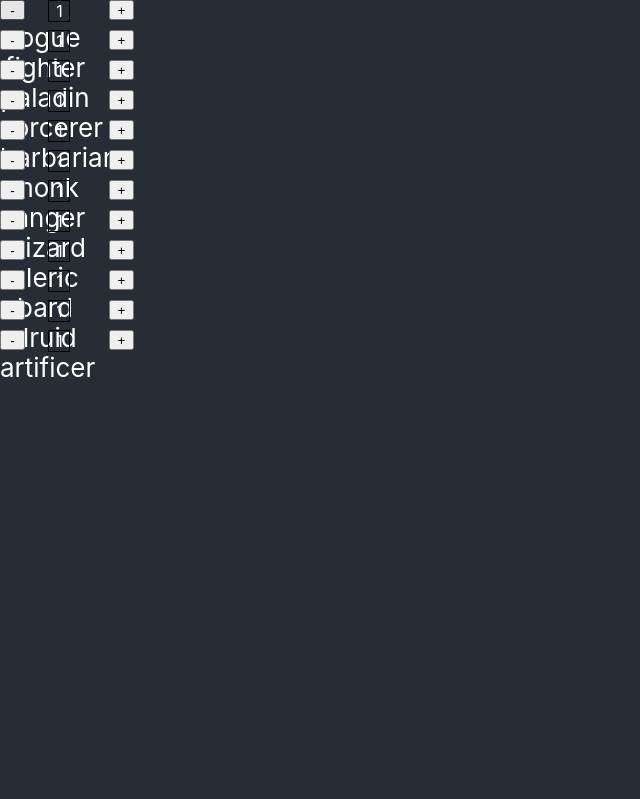
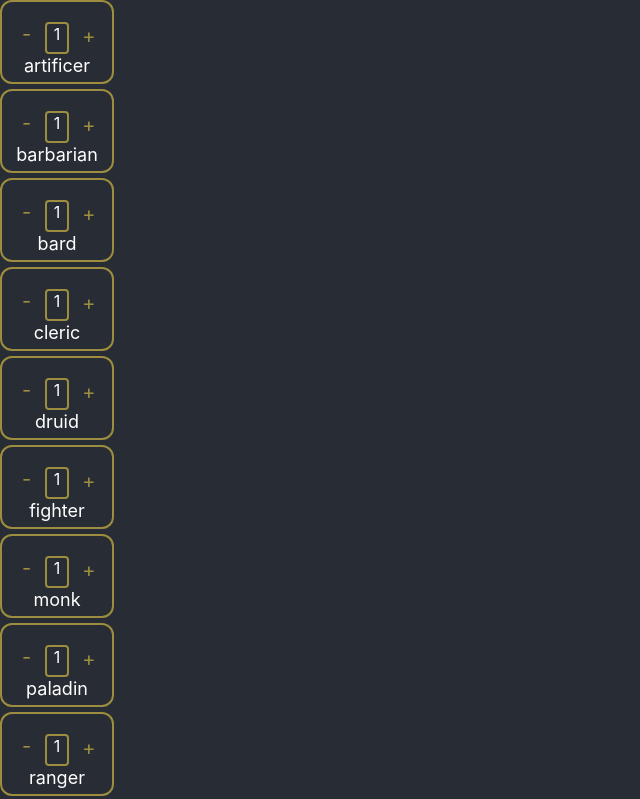
Before and after one commit to RedalarHouseVoid/RedalarHouseVoid.github.io, a React (Create React App) app: page / in a window 1280 px wide. Shown: the top 799 px of the page, without its empty margins (0-640 px from the left). Built offline with nearby package versions, Linux system fonts and the light colour scheme.

Commit message:
refactoring level adjustment method

```diff
--- a/src/App.css
+++ b/src/App.css
@@ -32,12 +32,20 @@ div.classButtons {
   height: 10px;
 }
 
+div.level {
+  border: 2px solid rgb(156, 142, 62);
+  border-radius: 12px;
+  width: 110px;
+  margin-bottom:5px;
+}
+
 .classLevelerContainer {
   display: grid;
-  grid-template-columns: 6% 11% 6%;
+  grid-template-columns: 30% 43% 20%;
   gap: 0px 0px;
-  height: 30px;
-  margin-bottom:px;
+  height: 40px;
+  margin-bottom:20px;
+  margin-top:20px;
 }
 
 p.level-box {
@@ -45,27 +53,44 @@ p.level-box {
   height: 10px;
 }
 
-button.level-button-left {
+div.level-button-left {
   height: 20px;
   width: 25px;
+  margin-left: 20px;
+  margin-bottom: 10px;
+  color: rgb(156, 142, 62);
+  font-size: 20px;
 }
 
-button.level-button-right {
+div.level-button-right {
   height: 20px;
   width: 25px;
+  margin-top: 2px;
+  margin-bottom: 10px;
+  color: rgb(156, 142, 62);
+  font-size: 20px;
+}
+
+div.level-button-right:hover {
+  color: rgb(131, 128, 128)
 }
 
 div.level-val {
   margin-left: 10px;
   width: 20px;
-  border: 1px solid black;
+  border: 2px solid rgb(156, 142, 62);
   font-size: medium;
   text-align: center;
+  border-radius: 4px;
 }
+
+
 
 div.level-class {
   text-align: center;
-  width: 90px;
+  width: 110px;
+  font-size: large;
+  margin-top: 1px;
 }
 
 .classFeatures {
@@ -76,3 +101,16 @@ div.level-class {
 
 
 }
+::-webkit-scrollbar {
+  width: 10px;
+}
+::-webkit-scrollbar-track {
+  background: #282c34;
+  box-shadow: inset 0 0 5px grey;
+  border-radius: 10px;
+}
+::-webkit-scrollbar-thumb {
+  background: #ffffff;
+  box-shadow: inset 0 0 3px grey;
+  border-radius: 5px;
+}
--- a/src/App.js
+++ b/src/App.js
@@ -359,6 +359,17 @@ let classes = {
 
   }
 
+function spellcastingValue (className) {
+  if(className  === 'druid'  ||className === 'sorcerer' || className === 'wizard' || className === 'bard' || className === 'cleric') {
+    return 'full caster'
+  } else if (className  == 'druid'  ||className === 'sorcerer') {
+    return 'half caster'
+  } else if(className == 'artificer') {
+    return 'artificer'
+  } else {
+    return 'zero caster'
+  }
+}
 class App extends React.Component {
   constructor(props) {
     super(props);
@@ -553,6 +564,61 @@ if( className == 'druid'  || className === 'sorcerer' || className === 'wizard'
 
 
 }
+
+adjustLevel = className => {
+
+  let currentLevel = this.state.characterLevel.find(item => item.startsWith(className))
+
+  if(currentLevel) {
+  //find current level in class and increment
+  currentLevel = parseInt(currentLevel.split(' ')[1]) + 1
+  let index = this.state.characterLevel.findIndex(item => item.startsWith(className))
+  let newCharacterLevel = this.state.characterLevel
+  newCharacterLevel.splice(index, 1, `${className} ${currentLevel}`)
+  //set value
+  this.setState({
+    characterLevel: newCharacterLevel
+  }, () => {
+
+
+    for(let className of this.state.characterLevel) {
+      console.log(`handler run on`, className)
+      console.log(`spellcaster status of ${className}`, spellcastingValue(className))
+    }
+
+  })
+
+  } else {
+    //set value to level 1 in class
+    this.setState({
+      characterLevel: this.state.characterLevel.concat([`${className} 1`])
+    }, () => {
+
+      let casterKnownLevel = 0
+      let casterSlotLevel = 0
+      for(let className of this.state.characterLevel) {
+        console.log(`handler run on`, className)
+        console.log(`spellcaster status of ${className}`, spellcastingValue(className))
+        //spells handler. with allowances for artificer weirdness
+        if(spellcastingValue(className) == 'full caster' || spellcastingValue(className) == 'artificer') {
+          casterKnownLevel += 1
+          casterSlotLevel += 1
+        } else if(spellcastingValue(className) == 'half caster') {
+          casterKnownLevel += .5
+          casterSlotLevel += .5
+        }
+
+      }
+      console.log(`effective known level`, casterKnownLevel)
+      console.log(`effective slot level`, casterSlotLevel)
+
+
+    })
+  }
+
+
+
+  }
 componentDidUpdate() {
   console.log(this.state)
 
@@ -568,7 +634,7 @@ componentDidUpdate() {
       <div className='App-header'>
       <div className='left'>
       <div className='classButtons'>
-      {Object.entries(classes).map((item, i) => { return <ClassLeveler key={i} className = {item[0]} addLevel={this.addLevel}/>})}
+      {Object.entries(classes).sort().map((item, i) => { return <ClassLeveler key={i} className = {item[0]} addLevel={this.adjustLevel} state={this.state}/>})}
 
       </div>
 
@@ -609,12 +675,14 @@ class ClassFeatureList extends React.Component {
 class ClassLeveler extends React.Component {
   render() {
      return (
+      <div className='level'>
         <div className='classLevelerContainer'>
-          <button className='level-button-left'>-</button>
+          <div className='level-button-left'>-</div>
           <div className="level-val">1</div>
-          <button className='level-button-right' onClick={() => this.props.addLevel(this.props.className)}>+</button>
+          <div className='level-button-right' onClick={() => this.props.addLevel(this.props.className)}>+</div>
           <div className='level-class'>{this.props.className}</div>
         </div>
+      </div>
      );
   }
 }
```
